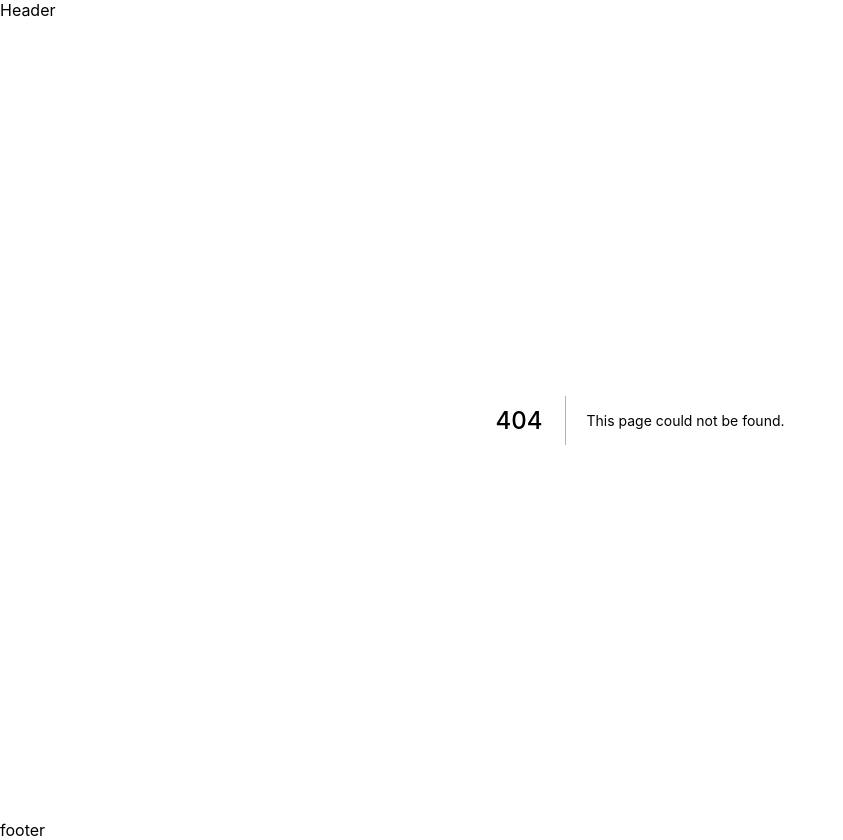
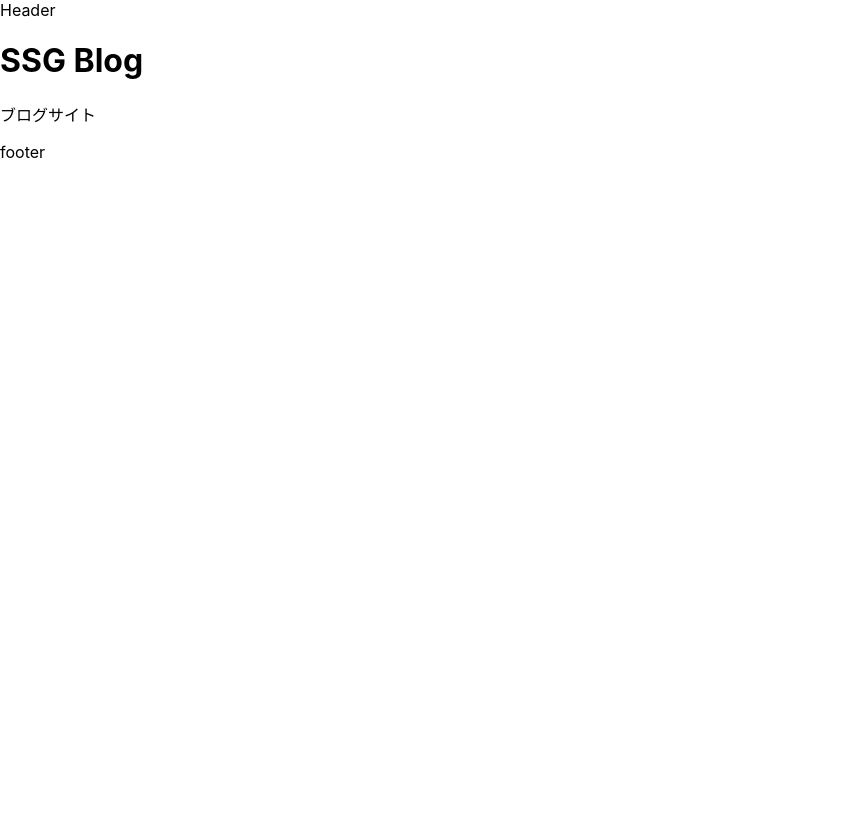
Before and after one commit to 4masa6/next-blog-ssg-practice, a Next.js app: page /about in a window 1280 px wide. Before the commit this address had no page. Shown: the whole page, without its empty margins (0-843 px from the left). After the commit the page ends 800 px from the top, so only its background shows below. Built offline with nearby package versions, Linux system fonts and the light colour scheme.

Commit message:
aboutページとblogページを作成

```diff
--- /dev/null
+++ b/pages/about.js
@@ -0,0 +1,5 @@
+import { Hero } from "../components/Hero";
+
+export default function About() {
+  return <Hero />;
+}
--- /dev/null
+++ b/pages/blog/index.js
@@ -0,0 +1,5 @@
+import { Hero } from "../../components/Hero";
+
+export default function Blog() {
+  return <Hero />;
+}
```
